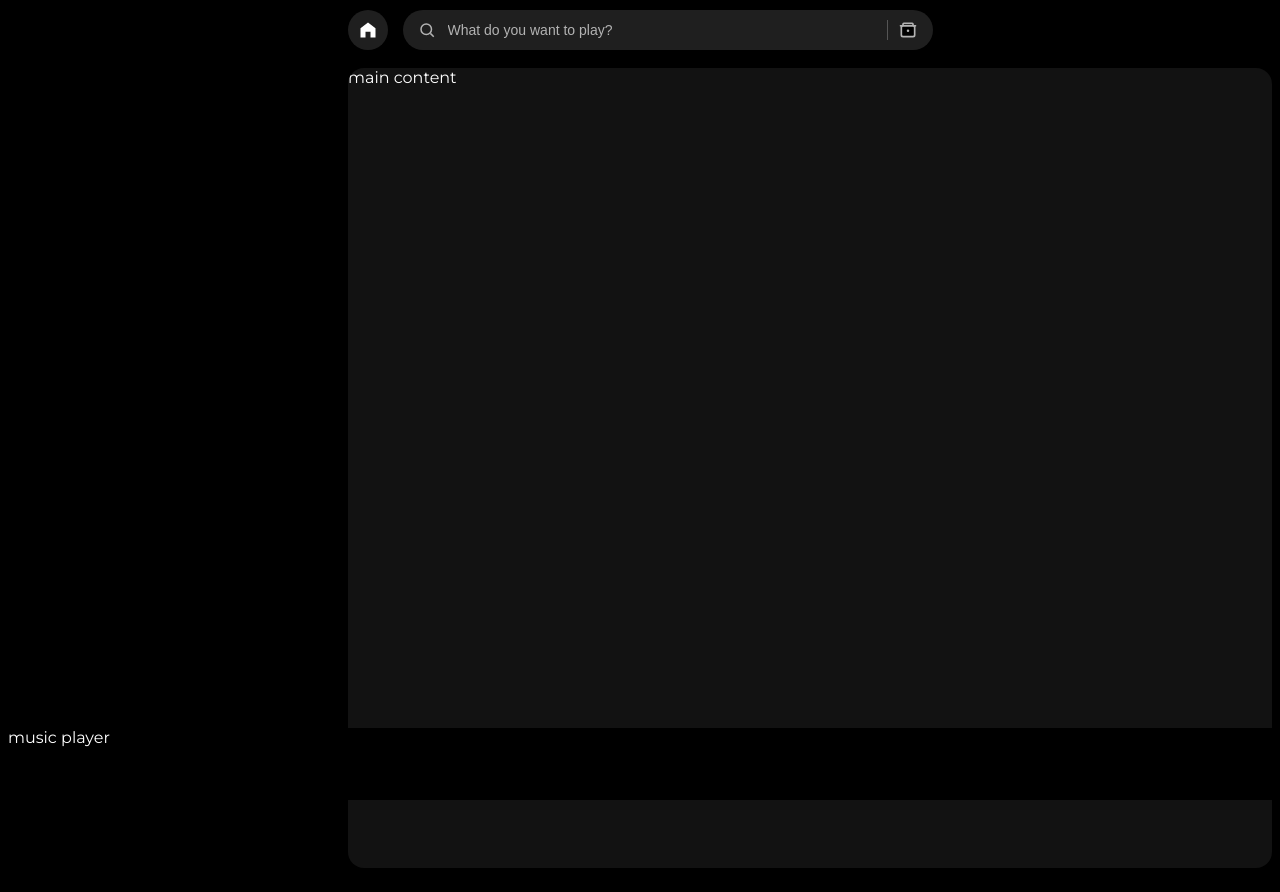
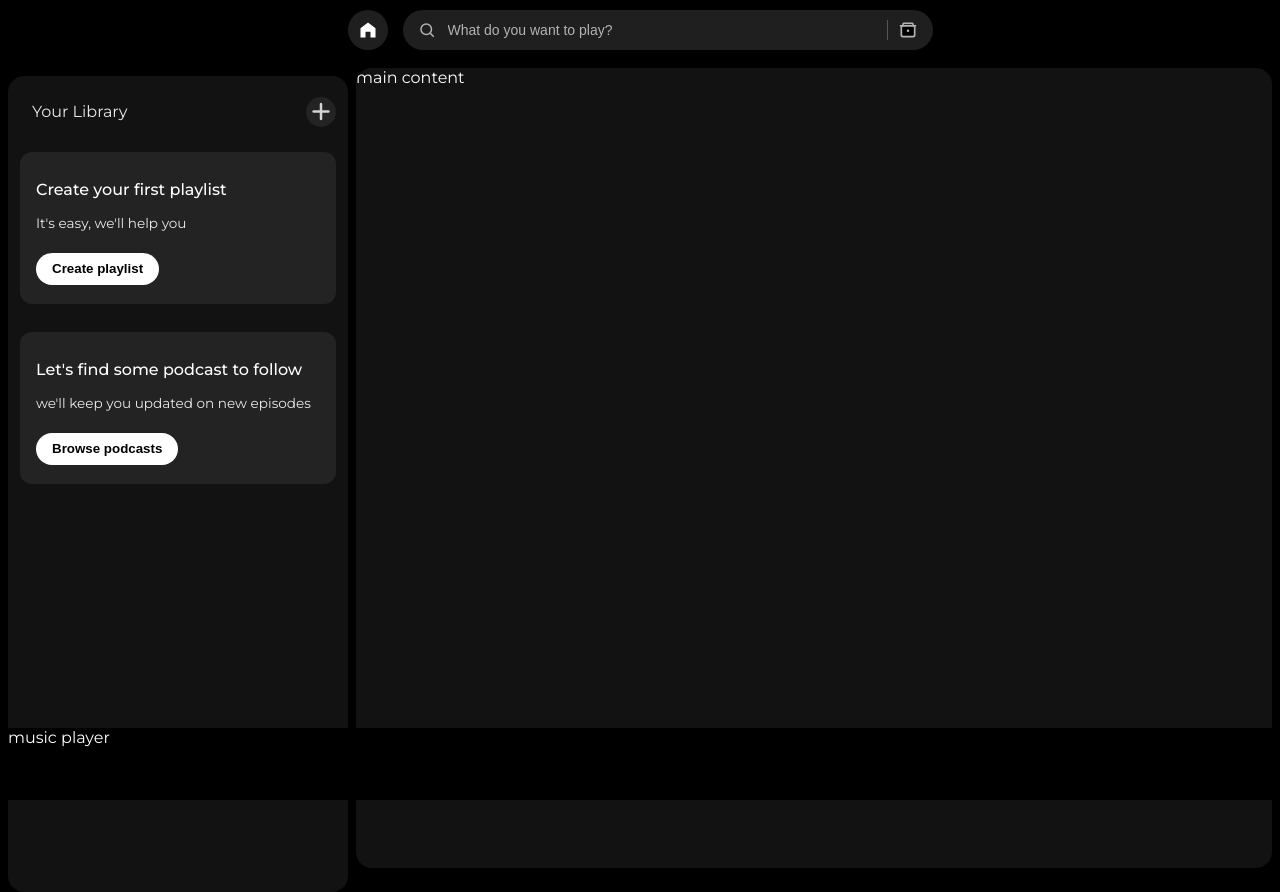
Before and after one commit to SONIACHAHAR2001/-spotify-clone, a plain HTML site: page index.html in a window 1280 px wide. Drawn offline with Linux system fonts and the light colour scheme.

Commit message:
feat(sidebar): complete left panel with Your Library header, icon, and empty-state cards for playlist and podcast discovery

```diff
--- a/index.html
+++ b/index.html
@@ -50,9 +50,33 @@
 
     <div class="main">
         <div class="sidebar">
+            <div class="lib">
+
+                <div class="options">
+                    <div class="lib-option nav-option">
+                    <a href="#">Your Library</a>
+                    </div>
+
+                    <div class="icons">
+                        <i class="fa-solid fa-plus"></i>
+                    </div>
+                </div>
 
 
-            <div class="lib"></div>
+                <div class="lib-box">
+                    <div class="box">
+                        <p class="box-p1">Create your first playlist</p>
+                        <p class="box-p2">It's easy, we'll help you</p>
+                        <button class="badge">Create playlist</button>
+                    </div>
+
+                    <div class="box">
+                        <p class="box-p1">Let's find some podcast to follow</p>
+                        <p class="box-p2">we'll keep you updated on new episodes</p>
+                        <button class="badge">Browse podcasts</button>
+                    </div>
+                </div>
+            </div>
         </div>
 
         <div class="main-content">main content</div>
--- a/style.css
+++ b/style.css
@@ -101,6 +101,7 @@ body{
     background-color: black;
     width: 340px;
     border-radius: 1rem;
+    margin-right: 0.5rem;
 }
 
 .main-content{
@@ -123,7 +124,7 @@ a{
     color: #fff;
 }
 
-.nav{
+/* .nav{
     background-color: #121212;
     border-radius: 1rem;
     display: flex;
@@ -131,11 +132,11 @@ a{
     height: 40px;
     padding: 0.5rem 0.75rem;
 
-}
+} */
 
 .nav-option{
     line-height: 2.5rem;
-    opacity: 0.7;
+    opacity: 0.9;
     padding: 0.5rem 0.75rem;
 
 }
@@ -145,11 +146,80 @@ a{
 
 }
 
-.nav-option i{
+/* .nav-option i{
     font-size: 1.25rem;
-}
+} */
 
 .nav-option a{
     font-size: 1rem;
-    margin-left: 1rem;
 }
+
+.lib{
+    background-color: #121212;
+    border-radius: 1rem;
+    height: 100%;
+    margin-top: 0.5rem;
+    padding: 0.5rem 0.75rem;
+}
+
+.options{
+    display: flex;
+    justify-content: space-between;
+    align-items: center;
+
+}
+
+.lib-option img{
+    height: 1.25rem;
+    width: 1.25rem;
+
+}
+
+.icons{
+    font-size: 1.25rem;
+    display: flex;
+    width: 30px;
+    height: 30px;
+    background: #232323;
+    border-radius: 50%;
+    justify-content: center;
+    align-items: center;
+    cursor: pointer;
+}
+
+.icons i{
+    opacity: 0.8;
+}
+
+.icons i:hover{
+    opacity: 1;
+}
+
+.box{
+    background-color: #232323;
+    height: 8rem;
+    border-radius: 0.75rem;
+    margin: 0.75rem 0 1.75rem 0;
+    padding: 0.75rem 1rem;
+}
+
+.box-p1{
+    font-size: 1rem;
+    font-weight: 500;
+}
+
+.box-p2{
+    font-size: 0.85rem;
+    opacity: 0.9;
+}
+
+.badge{
+    background-color: #fff;
+    border: none;
+    border-radius: 100px;
+    padding: 0.25rem 1rem;
+    font-weight: 700;
+    margin-top: 0.5rem;
+    height: 2rem;
+    width: fit-content;
+}
```
